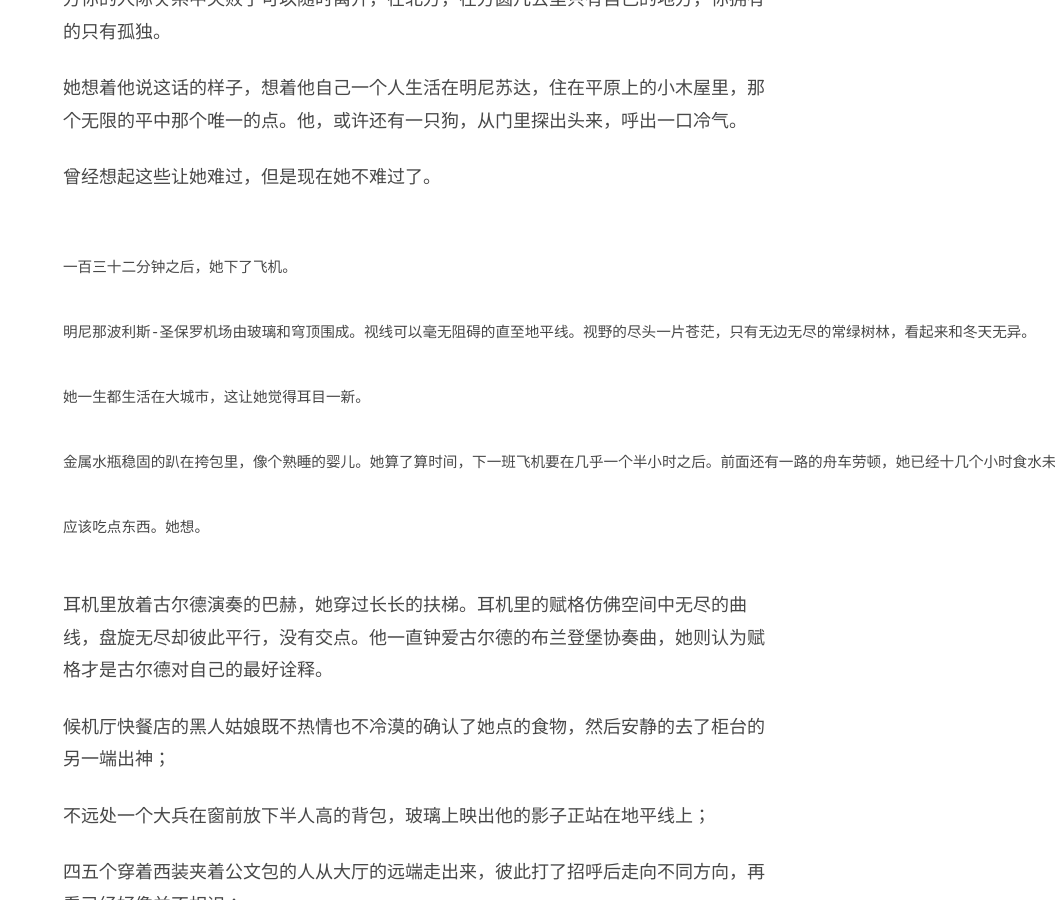
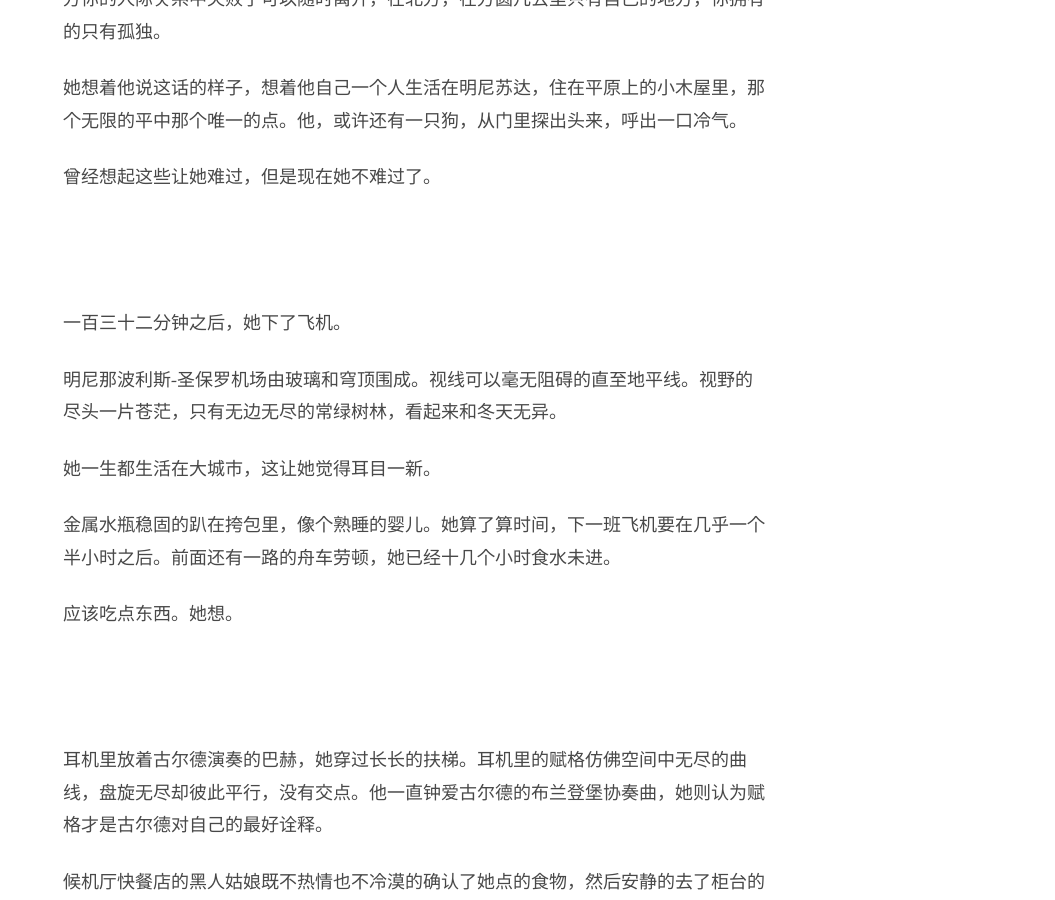
Before and after one commit to readandchedan/readandchedan.github.io, a Jekyll site: the page built from _posts/fiction/_posts/2014-08-13-long-road.md, in a window 1280 px wide and 900 px high, scrolled down 1151 px. Shown: the whole window, without its empty margins (225-1280 px from the left). Built offline with Jekyll 4.4.1, drawn with Linux system fonts in a browser that asks for light colours.

Commit message:
Commited on 2014-08-25 01:32:27.785830

````diff
--- a/_posts/fiction/_posts/2014-08-13-long-road.md
+++ b/_posts/fiction/_posts/2014-08-13-long-road.md
@@ -32,7 +32,7 @@ layout: default
 
 曾经想起这些让她难过，但是现在她不难过了。
 
-```
+<br><br>
 
 一百三十二分钟之后，她下了飞机。
 
@@ -44,7 +44,7 @@ layout: default
 
 应该吃点东西。她想。
 
-```
+<br><br>
 
 耳机里放着古尔德演奏的巴赫，她穿过长长的扶梯。耳机里的赋格仿佛空间中无尽的曲线，盘旋无尽却彼此平行，没有交点。他一直钟爱古尔德的布兰登堡协奏曲，她则认为赋格才是古尔德对自己的最好诠释。
 
@@ -77,7 +77,7 @@ layout: default
 
 这是一年中昼最长的一天，虽然已过七点，日落却仍然要等到两个小时以后。美好的海水泛着阳光，她觉得自己都能闻到空气中温暖的水汽。在这里只是短暂的停留，她想着，下了飞机之后要第一时间去办手续，然后是下一班机。
 
-
+  <br><br>
 
 虽然和明尼苏达机场一样几乎是穹顶和玻璃围成的建筑，西雅图的机场有更加丰富的几何造型和更加丰满的层次。透过三层楼高的玻璃窗，她瞥了一眼和几小时之前完全不同的丰饶地平线，然后在登机信息里面找到了下一班飞机的位置，然后径直走向登机口。
 
@@ -200,7 +200,7 @@ layout: default
 
 递上证件，回答要去的城市，钱递进窗口，票吐出来。她模糊的意识让她不禁窗口的对面是不是真的有人。
 
-
+<br><br>
 
 要过安检，她在长长的人群中慢慢的移动。
 
@@ -220,7 +220,7 @@ layout: default
 
 他不愿谈及过去，这保温杯似乎是她知道的他和过去唯一的联系。
 
-
+<br><br>
 
 
 她解开背包，递上传送带，过安检。
````
